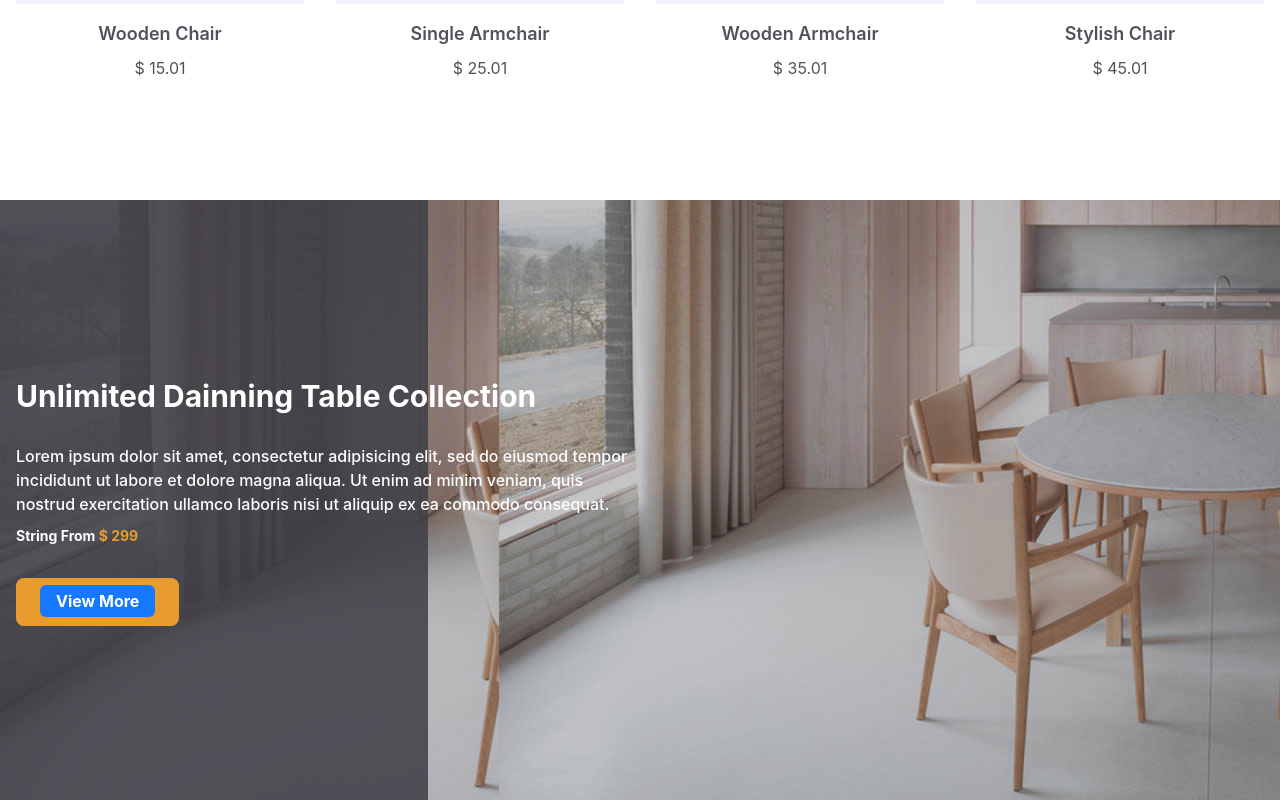
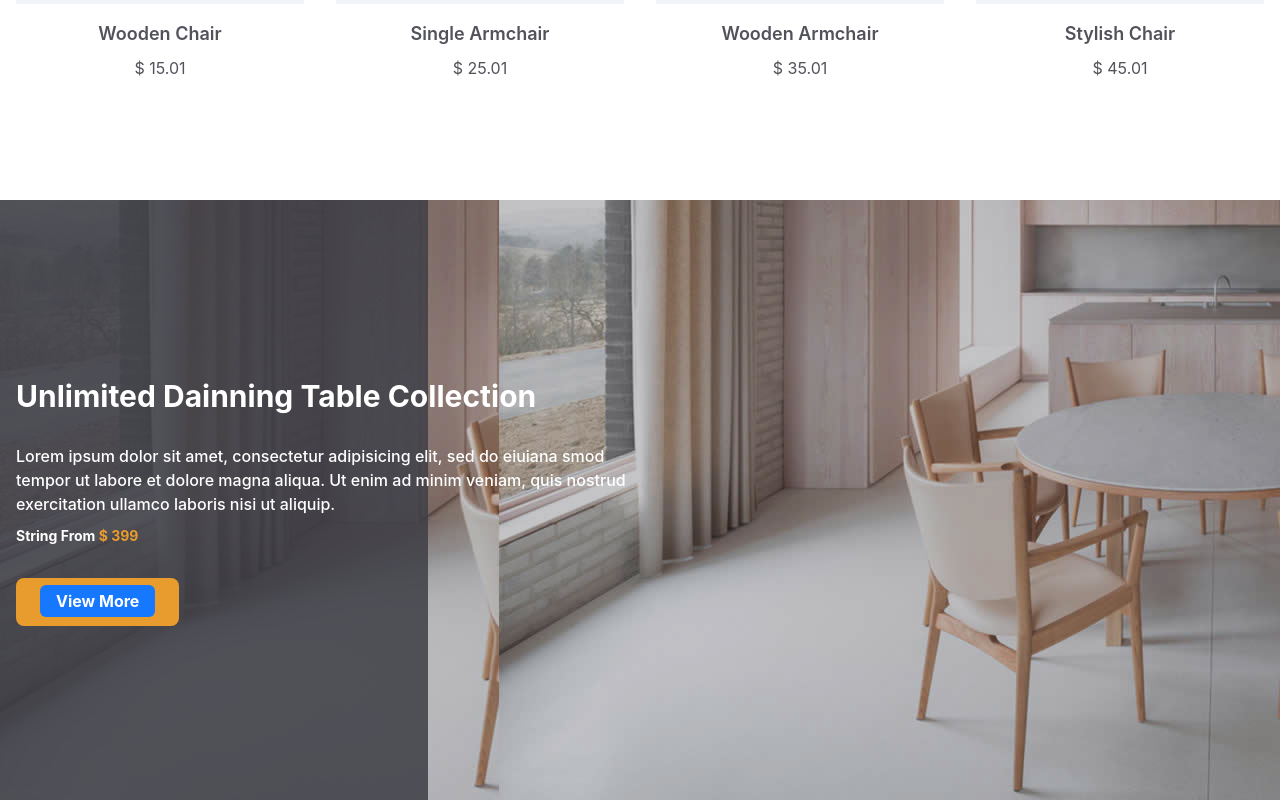
Before and after one commit to longbui-dev/v-commerce, a React (Create React App) app: page / in a window 1280 px wide. Shown: the part 2074-2874 px from the top of the page. Built offline with nearby package versions, Linux system fonts and the light colour scheme.

Commit message:
[15-mock-fake-data] fake data collection

```diff
--- a/src/components/collectionDetail/CollectionDetail.tsx
+++ b/src/components/collectionDetail/CollectionDetail.tsx
@@ -1,4 +1,5 @@
 import { Button, Col, Row, Space } from 'antd';
+import { collection } from '../../mockdata/Collection';
 import './CollectionDetail.scss';
 
 function CollectionDetail() {
@@ -8,9 +9,9 @@ function CollectionDetail() {
         <div className="container collection">
           <Row className='px-32 inforCollection'>
             <Col span={12} className="block justify-start gutter-row inforCollectionCol">
-              <h2 className='capitalize'>unlimited dainning table collection</h2>
-              <p className='font-bold'>Lorem ipsum dolor sit amet, consectetur adipisicing elit, sed do eiusmod tempor incididunt ut labore et dolore magna aliqua. Ut enim ad minim veniam, quis nostrud exercitation ullamco laboris nisi ut aliquip ex ea commodo consequat.</p>
-              <div className='collectionPrice font-bold mb-8 text-sm'><h4 className='capitalize text-white'>string from <span className='mainColor'>$ 299</span></h4></div>
+              <h2 className='capitalize'>{collection.data[0].productName}</h2>
+              <p className='font-bold'>{collection.data[0].description}</p>
+              <div className='collectionPrice font-bold mb-8 text-sm'><h4 className='capitalize text-white'>string from <span className='mainColor'>$ {collection.data[0].price}</span></h4></div>
               <Space className='h-12 leading-10 mainColorBg rounded-lg p-6 cursor-pointer'>
                 <Button type="primary" className='capitalize shadow-none'>
                   <div className='flex self-center font-bold text-base'>view more</div>
--- /dev/null
+++ b/src/mockdata/Collection.ts
@@ -0,0 +1,11 @@
+export const collection = {
+    message: 'success',
+    data: [
+        {
+            id: 1,
+            productName: "unlimited dainning table collection",
+            description: "Lorem ipsum dolor sit amet, consectetur adipisicing elit, sed do eiuiana smod tempor ut labore et dolore magna aliqua. Ut enim ad minim veniam, quis nostrud exercitation ullamco laboris nisi ut aliquip.",
+            price: 399.000,
+        },
+    ],
+};
```
